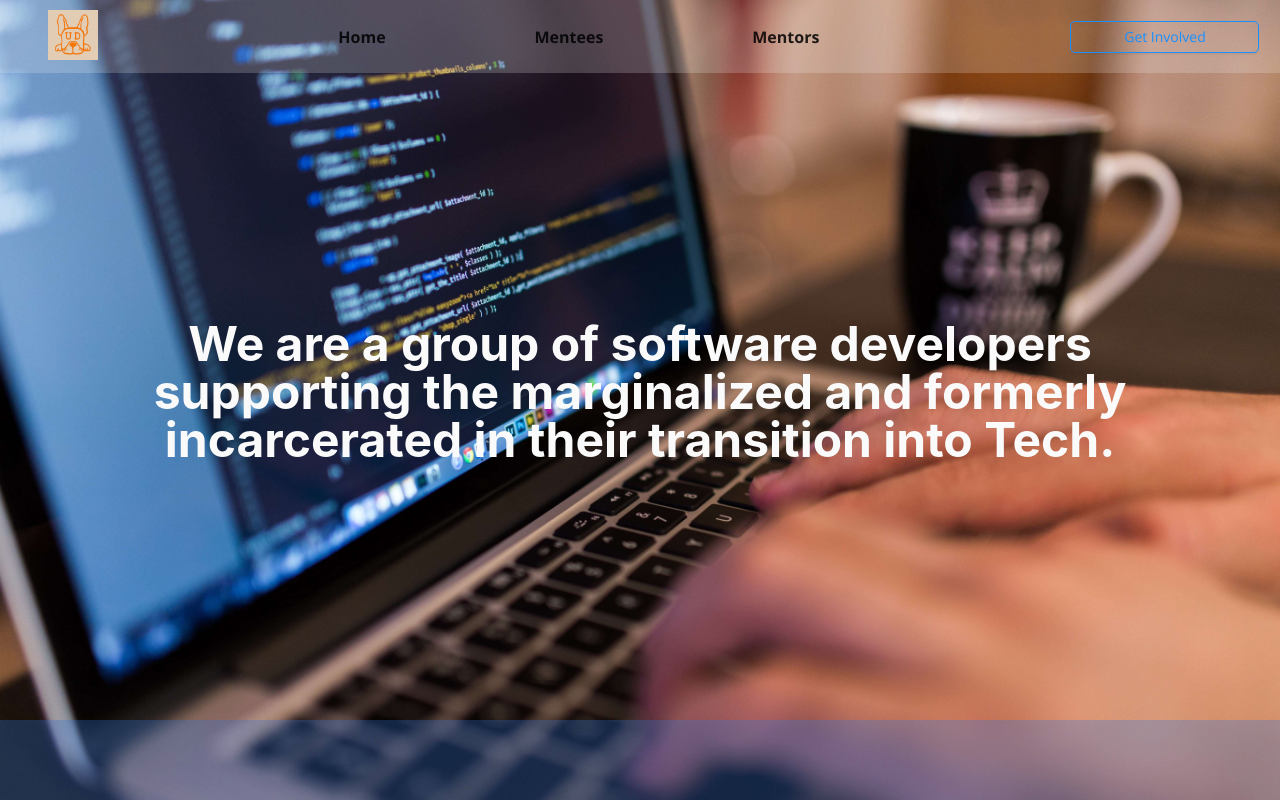
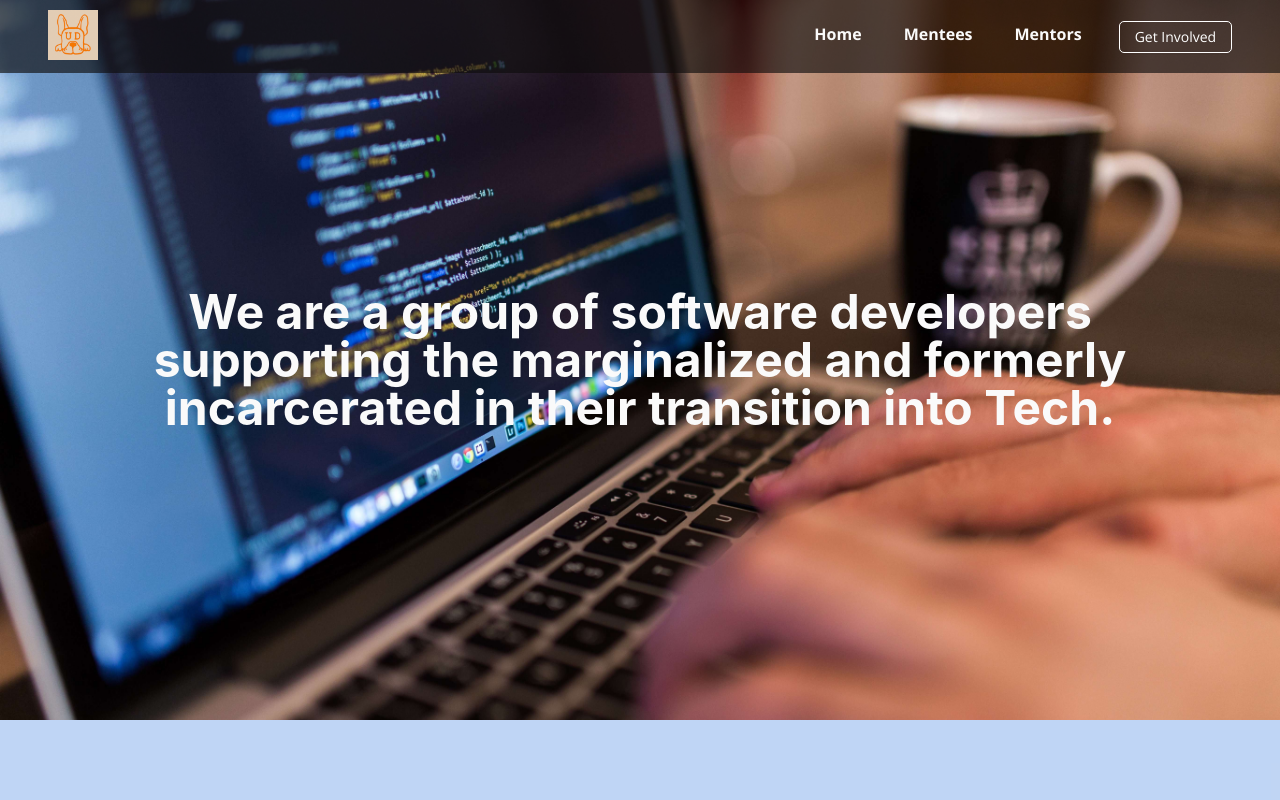
Before and after one commit to Underdog-Devs/website, a React (Create React App) app: page / in a window 1280 px wide. Shown: the top 800 px of the page. Built offline with nearby package versions, Linux system fonts and the light colour scheme; a web font is replaced by a local one.

Commit message:
updated navbar and story components

```diff
--- a/src/CSS/LandingPage.module.css
+++ b/src/CSS/LandingPage.module.css
@@ -1,8 +1,4 @@
 .landingPage {
-  background-image: url('../Assets/Code_on_screen.jpg');
-  background-size: contain;
-  background-origin: inherit;
-  background-repeat: no-repeat;
   width: 100vw;
   min-height: 90vh;
 }
--- a/src/CSS/NavBar.module.css
+++ b/src/CSS/NavBar.module.css
@@ -1,27 +1,26 @@
 .navContainer {
   padding: 10px;
-  background-color: rgb(250, 250, 250, 0.2);
+  background-color: rgba(14, 13, 13, 0.65);
   position: fixed;
   top: 0;
   width: 100%;
-  justify-content: space-around;
+  justify-content: space-between;
 }
 
 .logoContainer {
   margin-left: 3%;
 }
-
 .linksContainer {
-  width: 50%;
-  margin: 0 auto;
+  margin-right: 3%;
 }
-
 .logo {
   height: 50px;
   width: 50px;
 }
 
 .linkItem {
+  margin: 0 1rem;
+  color: rgba(250, 250, 250, 1);
   cursor: pointer;
   font-weight: bold;
   font-size: 1rem;
@@ -47,10 +46,11 @@
 }
 
 .getInvolvedButton {
-  width: 90%;
-  margin: 0 auto;
+  margin: 0 0 0 1rem;
   border-radius: 5px;
   font-family: 'Open Sans', sans-serif;
+  color: #fff !important;
+  border-color: #fff !important;
 }
 
 .menuButton {
--- a/src/CSS/Story.module.css
+++ b/src/CSS/Story.module.css
@@ -1,17 +1,20 @@
 .storyContainer {
+  background-image: url('../Assets/Code_on_screen.jpg');
+  background-size: cover;
+  background-origin: inherit;
+  background-repeat: no-repeat;
   display: flex;
-  flex-direction: column;
   width: 100vw;
   height: 90vh;
   align-items: center;
+  justify-content: center;
 }
 .storyH1 {
-  padding-top: 40vh;
   width: 80vw;
   font-size: 3rem;
   font-weight: 700;
   font-family: 'Railway', BlinkMacSystemFont, 'Segoe UI', Roboto, Oxygen, Ubuntu,
     Cantarell, 'Open Sans', 'Helvetica Neue', sans-serif;
   color: rgb(250, 250, 250);
-  justify-content: space-around;
+  justify-content: center;
 }
--- a/src/Components/NavBar.js
+++ b/src/Components/NavBar.js
@@ -20,11 +20,7 @@ const NavBar = () => {
         <img src={logo} alt={'logo'} className={styles.logo} />
       </Col>
       <Col className={styles.linksContainer}>
-        <Row
-          className={styles.linksRow}
-          justify={'space-around'}
-          align={'center'}
-        >
+        <Row className={styles.linksRow} justify={'end'} align={'center'}>
           <Col className={styles.linkItem}>
             <p className={styles.navP} onClick={() => scrollTo('our-story')}>
               Home
@@ -40,9 +36,8 @@ const NavBar = () => {
               Mentors
             </p>
           </Col>
-        </Row>
-      </Col>
-      <Col className={styles.buttonContainer} span={4}>
+
+          <Col>
             <Button
               className={styles.getInvolvedButton}
               onClick={() => scrollTo('get-involved')}
@@ -52,6 +47,9 @@ const NavBar = () => {
               Get Involved
             </Button>
           </Col>
+        </Row>
+      </Col>
+
       <Col className={styles.menuContainer} span={14} align={'end'}>
         <Button className={styles.menuButton} icon={<MenuOutlined />} />
       </Col>
```
Lines whose indentation alone changed are shown as unchanged.
